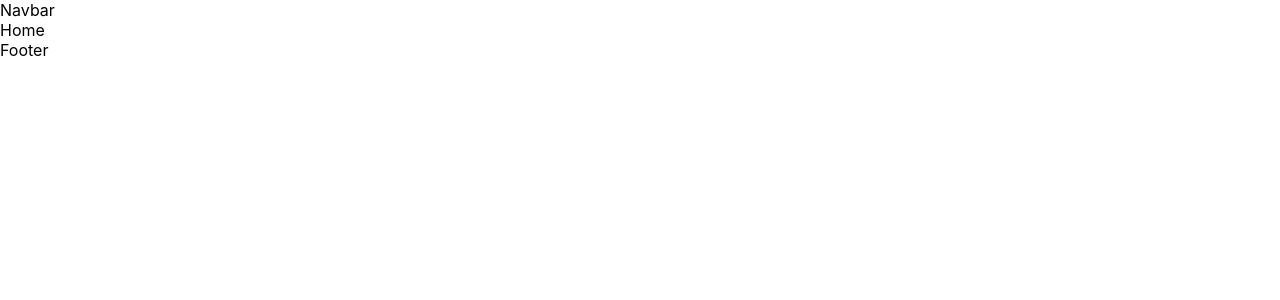
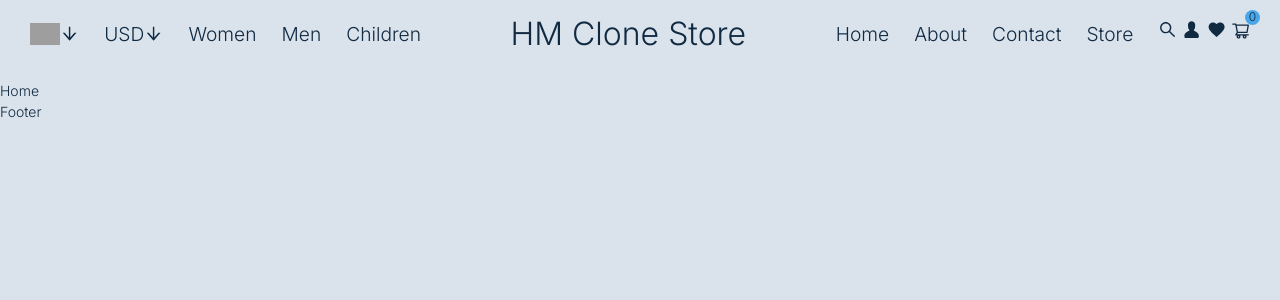
Before and after one commit to Ruud1990/hm-clone, a React (Create React App) app in the folder client/: page / in a window 1280 px wide. Shown: the top 300 px of the page. Built offline with nearby package versions, Linux system fonts and the light colour scheme; grey boxes are pictures that could not be loaded.

Commit message:
added navbar view

```diff
--- a/client/public/index.html
+++ b/client/public/index.html
@@ -10,6 +10,7 @@
       content="Web site created using create-react-app"
     />
     <link rel="apple-touch-icon" href="%PUBLIC_URL%/logo192.png" />
+    <link rel="preconnect" href="https://fonts.googleapis.com"><link rel="preconnect" href="https://fonts.gstatic.com" crossorigin><link href="https://fonts.googleapis.com/css2?family=Inter:wght@300;700;800&display=swap" rel="stylesheet">
     <!--
       manifest.json provides metadata used when your web app is installed on a
       user's mobile device or desktop. See https://developers.google.com/web/fundamentals/web-app-manifest/
--- a/client/src/App.css
+++ b/client/src/App.css
@@ -1,38 +1,138 @@
-.App {
-  text-align: center;
+/* FONT */
+
+@import url('https://fonts.googleapis.com/css2?family=Inter:wght@300;700;800&display=swap');
+
+/* VARIABLES*/
+
+:root {
+  /* dark shades of primary color*/
+  --clr-primary-1: hsl(205, 86%, 16%);
+  --clr-primary-2: hsl(205, 75%, 27%);
+  --clr-primary-3: hsl(205, 72%, 37%);
+  --clr-primary-4: hsl(205, 63%, 48%);
+  /* primary/main color */
+  --clr-primary-5: #49a6e9;
+  /* lighter shades of primary color */
+  --clr-primary-6: hsl(205, 86%, 68%);
+  --clr-primary-7: hsl(205, 83%, 75%);
+  --clr-primary-8: hsl(205, 80%, 80%);
+  --clr-primary-9: hsl(205, 90%, 88%);
+  --clr-primary-10: hsl(205, 100%, 96%);
+  /* darkest grey */
+  --clr-grey-1: hsl(209, 61%, 16%);
+  --clr-grey-2: hsl(211, 39%, 23%);
+  --clr-grey-3: hsl(209, 34%, 30%);
+  --clr-grey-4: hsl(209, 28%, 39%);
+  /* dark grey  */
+  --clr-grey-background: hsl(211, 39%, 23%, 0.5);
+  /* grey  */
+  --clr-grey-5: hsl(210, 22%, 49%);
+  --clr-grey-6: hsl(209, 23%, 60%);
+  --clr-grey-7: hsl(211, 27%, 70%);
+  --clr-grey-8: hsl(210, 31%, 80%);
+  --clr-grey-9: hsl(212, 33%, 89%);
+  --clr-grey-10: hsl(210, 36%, 96%);
+  --clr-white: #fff;
+  --clr-red-dark: rgb(179, 34, 34);
+  --clr-red-light: hsl(360, 71%, 66%);
+  --clr-green-dark: hsl(125, 67%, 42%);
+  --clr-green-light: hsl(125, 72%, 67%);
+  --clr-secondary: hsla(182, 63%, 54%);
+  --clr-black: #222;
+  --ff-primary: "Inter", sans-serif;
+  --ff-secondary: "Open Sans", sans-serif;
+  --transition: all 0.4s linear;
+  --spacing: 0.25rem;
+  --radius: 0.5rem;
+  --light-shadow: 0 5px 15px rgba(0, 0, 0, 0.1);
+  --dark-shadow: 0 5px 15px rgba(0, 0, 0, 0.2);
 }
 
-.App-logo {
-  height: 40vmin;
-  pointer-events: none;
+/* GLOBAL STYLES */
+
+*,
+::after,
+::before {
+  margin: 0;
+  padding: 0;
+  box-sizing: border-box;
+}
+body {
+  width: 100vw;
+  font-family: var(--ff-primary);
+  background: var(--clr-grey-9);
+  color: var(--clr-grey-1);
+  line-height: 1.5;
+  font-size: 0.875rem;
 }
 
-@media (prefers-reduced-motion: no-preference) {
-  .App-logo {
-    animation: App-logo-spin infinite 20s linear;
-  }
+/* NAVBAR */
+
+.navbar {
+  height: 80px;
 }
 
-.App-header {
-  background-color: #282c34;
-  min-height: 100vh;
+.navbar-wrapper {
+  padding: 10px 30px;
   display: flex;
-  flex-direction: column;
+  justify-content: space-between;
+}
+
+.navbar-item img {
+  width: 30px;
+}
+
+.navbar-left {
+  display: flex;
+  align-items: center;
+  gap: 25px;
+}
+
+.navbar-center {
+  display: flex;
+  align-items: center;
+  font-size: 2rem;
+}
+.navbar-right {
+  display: flex;
+  align-items: center;
+  gap: 25px;
+}
+
+
+.navbar-item {
+  display: flex;
+  align-items: center;
+  font-size: 1.2rem;
+}
+
+.link {
+  color: inherit;
+  text-decoration: none;
+}
+
+.navbar-icons {
+  display: flex;
+  gap: 5px;
+  cursor: pointer;
+  font-size: 1.2rem;
+}
+
+
+.cart-icon {
+  position: relative;
+}
+
+.cart-icon span {
+  font-size: 12px;
+  width: 15px;
+  height: 15px;
+  border-radius: 50%;
+  background-color: var(--clr-primary-5);
+  position: absolute;
+  right: -10px;
+  top: -10px;
+  display: flex;
   align-items: center;
   justify-content: center;
-  font-size: calc(10px + 2vmin);
-  color: white;
 }
-
-.App-link {
-  color: #61dafb;
-}
-
-@keyframes App-logo-spin {
-  from {
-    transform: rotate(0deg);
-  }
-  to {
-    transform: rotate(360deg);
-  }
-}
--- a/client/src/App.js
+++ b/client/src/App.js
@@ -1,10 +1,10 @@
 import { createBrowserRouter, RouterProvider, Outlet } from "react-router-dom";
-import './App.css';
 import Home from './pages/Home/Home';
 import Products from './pages/Products/Products';
 import Product from './pages/Product/Product';
 import Navbar from './components/Navbar/Navbar';
 import Footer from './components/Footer/Footer';
+import './App.css';
 
 const Layout = () => {
   return (
--- a/client/src/components/Navbar/Navbar.jsx
+++ b/client/src/components/Navbar/Navbar.jsx
@@ -1,8 +1,60 @@
 import React from 'react'
+import { AiOutlineArrowDown, AiOutlineSearch, AiOutlineShoppingCart } from 'react-icons/ai'
+import { GoPerson } from 'react-icons/go'
+import { MdFavorite } from 'react-icons/md'
+import {Link} from 'react-router-dom';
 
 const Navbar = () => {
   return (
-    <div>Navbar</div>
+    <nav className='navbar'>
+      <div className='navbar-wrapper'>
+        <div className='navbar-left'>
+          <div className='navbar-item'>
+            <img src='https://upload.wikimedia.org/wikipedia/commons/thumb/4/42/Flag_of_the_United_Kingdom.png/1200px-Flag_of_the_United_Kingdom.png?20080216232030' alt='eng-flag'/>
+            <AiOutlineArrowDown />
+          </div>
+          <div className='navbar-item'>
+            <span>USD</span>
+            <AiOutlineArrowDown />
+          </div>
+          <div className='navbar-item'>
+            <Link className='link' to='products/1'>Women</Link>
+          </div>
+          <div className='navbar-item'>
+            <Link className='link' to='products/2'>Men</Link>
+          </div>
+          <div className='navbar-item'>
+            <Link className='link' to='products/3'>Children</Link>
+          </div>
+        </div>
+        <div className='navbar-center'>
+          <Link className='link' to='/'>HM Clone Store</Link>
+        </div>
+        <div className='navbar-right'>
+        <div className='navbar-item'>
+          <Link className='link' to='/'>Home</Link>
+        </div>
+        <div className='navbar-item'>
+          <Link className='link' to='/'>About</Link>
+        </div>
+        <div className='navbar-item'>
+          <Link className='link' to='/'>Contact</Link>
+        </div>
+        <div className='navbar-item'>
+          <Link className='link' to='/'>Store</Link>
+        </div>
+        <div className='navbar-icons'>
+          <AiOutlineSearch/>
+          <GoPerson/>
+          <MdFavorite/>
+          <div className='cart-icon'>
+          <AiOutlineShoppingCart/>
+          <span>0</span>
+          </div>
+        </div>
+        </div>
+      </div>
+    </nav>
   )
 }
 
--- /dev/null
+++ b/package.json
@@ -0,0 +1,5 @@
+{
+  "dependencies": {
+    "react-icons": "^4.7.1"
+  }
+}
```
Also changed, not shown: client/public/img/flag.png (added), 1 other file (tests, documents, lock files or other folders).
